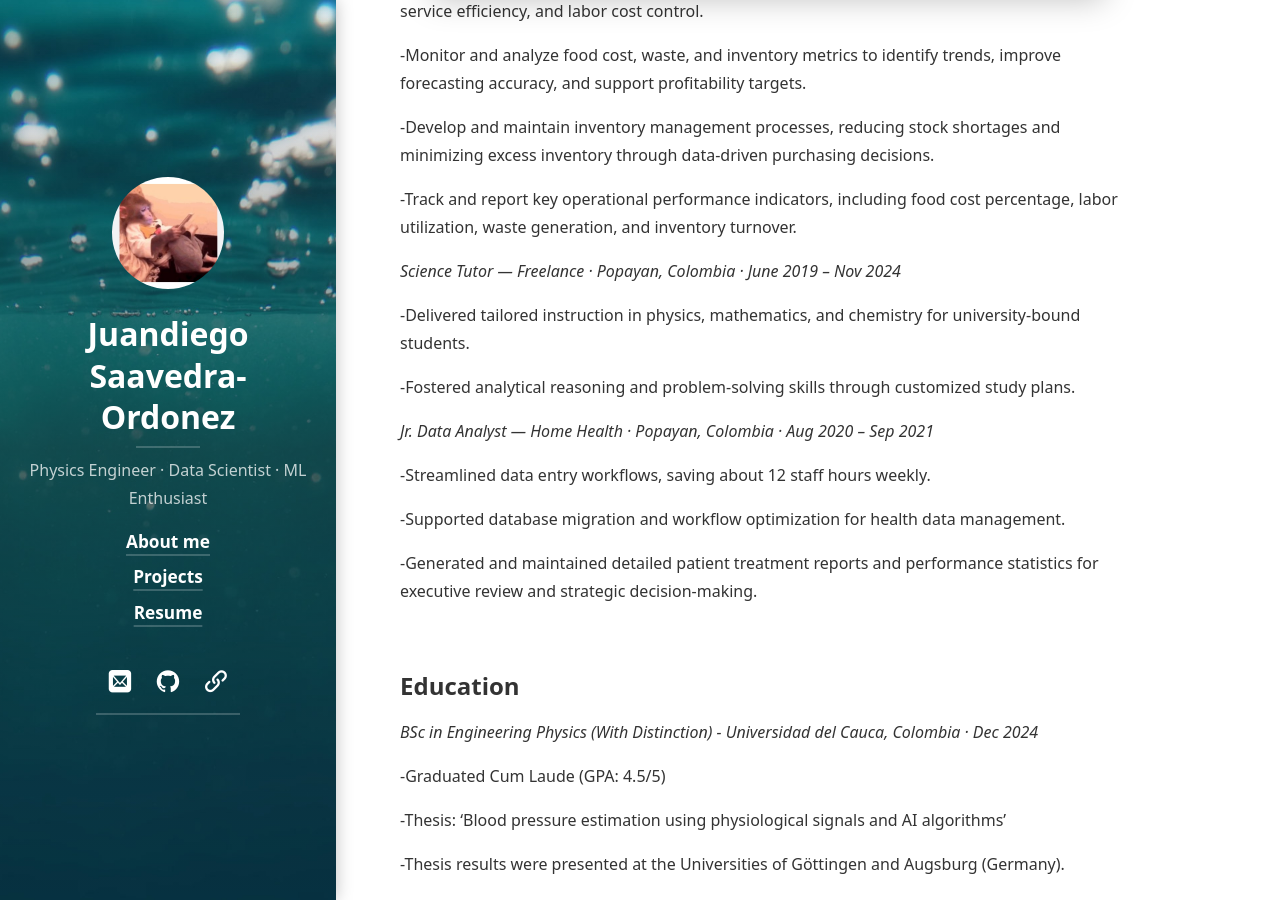
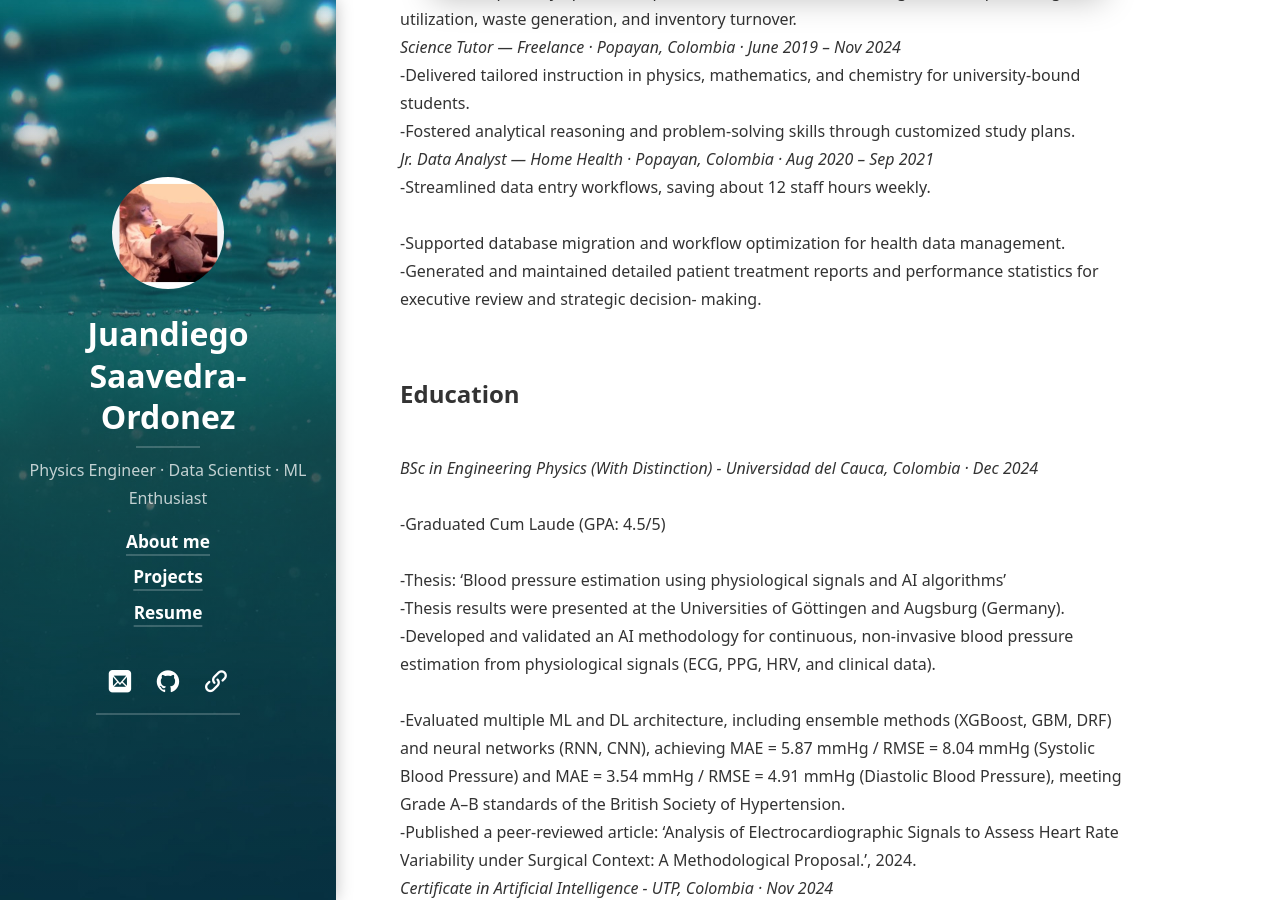
Before and after one commit to jdiego1927/jdiego1927.github.io, a Jekyll site: the page built from resume.md, in a window 1280 px wide and 900 px high, scrolled down 1273 px. Built offline with Jekyll 4.4.1, drawn with Linux system fonts in a browser that asks for light colours; cached includes are drawn as plain includes; nearby versions of some CDN libraries; some web fonts are replaced; library files that are not in the unit come from our copies.

```diff
--- a/resume.md
+++ b/resume.md
@@ -21,80 +21,80 @@
 ## Professional experience
 
 *Jr. Line Cook — The Mule · Hamilton, Ontario · Jan 2025 – Dec 2025*
-
+<br>
   -Maintained efficiency and teamwork under high-pressure conditions during peak hours.
-
+<br>
   -Contributed to consistent food quality by following standardized preparation processes and safety protocols.
-
-  -Developed a mobile application to automate ingredient scaling for guacamole preparation using input based calculations. The solution reduced preparation time by 10%.
-
+<br>
+  -Developed a mobile application to automate ingredient scaling for guacamole preparation using input based calculations. The solution     reduced preparation time by 10%.
+<br>
 *Sr. Line Cook — The Mule · Hamilton, Ontario · Dec 2025 – June 2026*
-
+<br>
   -Lead and coordinate line operations during high-volume service, ensuring workflow efficiency and consistent quality standards.
-
+<br>
   -Develop and monitor Cost of Goods Sold plans to support profitability targets and reduce operational waste.
-
+<br>
   -Analyze ingredient usage patterns and portion control to improve cost efficiency and inventory accuracy.
-
+<br>
   -Organize and mentor kitchen staff, fostering teamwork, accountability, and performance consistency.
-
+<br>
 *Sous Chef & kitchen manager — The Mule · Hamilton, Ontario · June 2026 – Present*
-
-  -Lead kitchen operations and coordinate staff scheduling to ensure adequate resource allocation, service efficiency, and labor cost control.
-
-  -Monitor and analyze food cost, waste, and inventory metrics to identify trends, improve forecasting accuracy, and support profitability targets.
-
-  -Develop and maintain inventory management processes, reducing stock shortages and minimizing excess inventory through data-driven purchasing decisions.
-
-  -Track and report key operational performance indicators, including food cost percentage, labor utilization, waste generation, and inventory turnover.
-
+<br>
+  -Lead kitchen operations and coordinate staff scheduling to ensure adequate resource allocation, service efficiency, and labor cost       control.
+<br>
+  -Monitor and analyze food cost, waste, and inventory metrics to identify trends, improve forecasting accuracy, and support                profitability targets.
+<br>
+  -Develop and maintain inventory management processes, reducing stock shortages and minimizing excess inventory through data-driven        purchasing decisions.
+<br>
+  -Track and report key operational performance indicators, including food cost percentage, labor utilization, waste generation, and        inventory turnover.
+<br>
 *Science Tutor — Freelance · Popayan, Colombia · June 2019 – Nov 2024*
-
+<br>
   -Delivered tailored instruction in physics, mathematics, and chemistry for university-bound students.
-
+<br>
   -Fostered analytical reasoning and problem-solving skills through customized study plans.
-
+<br>
 *Jr. Data Analyst — Home Health · Popayan, Colombia · Aug 2020 – Sep 2021*
-
+<br>
   -Streamlined data entry workflows, saving about 12 staff hours weekly.
-
+<br>
   -Supported database migration and workflow optimization for health data management.
-
-  -Generated and maintained detailed patient treatment reports and performance statistics for executive review and strategic decision-making.
-
+<br>
+  -Generated and maintained detailed patient treatment reports and performance statistics for executive review and strategic decision-      making.
+<br>
 ## Education
-
+<br>
 *BSc in Engineering Physics (With Distinction) - Universidad del Cauca, Colombia · Dec 2024*
-
+<br>
   -Graduated Cum Laude (GPA: 4.5/5)
-
+<br>
   -Thesis: 'Blood pressure estimation using physiological signals and AI algorithms'
-
+<br>
   -Thesis results were presented at the Universities of Göttingen and Augsburg (Germany).
-
-  -Developed and validated an AI methodology for continuous, non-invasive blood pressure estimation from  physiological signals (ECG, PPG, HRV, and clinical data).
-
-  -Evaluated multiple ML and DL architecture, including ensemble methods (XGBoost, GBM, DRF) and neural  networks (RNN, CNN), achieving MAE = 5.87 mmHg / RMSE = 8.04 mmHg (Systolic Blood Pressure) and MAE =  3.54 mmHg / RMSE = 4.91 mmHg (Diastolic Blood Pressure), meeting Grade A–B standards of the British Society  of Hypertension.
-
-  -Published a peer-reviewed article: 'Analysis of Electrocardiographic Signals to Assess Heart Rate Variability under   Surgical Context: A Methodological Proposal.', 2024.
-
+<br>
+  -Developed and validated an AI methodology for continuous, non-invasive blood pressure estimation from  physiological signals (ECG,       PPG, HRV, and clinical data).
+<br>
+  -Evaluated multiple ML and DL architecture, including ensemble methods (XGBoost, GBM, DRF) and neural  networks (RNN, CNN), achieving     MAE = 5.87 mmHg / RMSE = 8.04 mmHg (Systolic Blood Pressure) and MAE =  3.54 mmHg / RMSE = 4.91 mmHg (Diastolic Blood Pressure),         meeting Grade A–B standards of the British Society  of Hypertension.
+<br>
+  -Published a peer-reviewed article: 'Analysis of Electrocardiographic Signals to Assess Heart Rate Variability under   Surgical           Context: A Methodological Proposal.', 2024.
+<br>
 *Certificate in Artificial Intelligence - UTP, Colombia · Nov 2024*
-
+<br>
   -Final project: ' Prostate cancer detection using supervised machine learning models'
-
-  -Applied image preprocessing and segmentation techniques to extract biomarkers, achieving 90% classification  accuracy in prostate cancer detection.
-
+<br>
+  -Applied image preprocessing and segmentation techniques to extract biomarkers, achieving 90% classification  accuracy in prostate        cancer detection.
+<br>
 *Google Advanced Data Analytics Professional Certificate · Mar 2026*
-
+<br>
   -Applied advanced statistical analysis, regression modeling, hypothesis testing, and machine learning techniques.
-
+<br>
   -Developed end-to-end data projects including data cleaning, EDA, model validation, and business insight communication.
-
+<br>
   -Strengthened skills in Python, data storytelling, and stakeholder-focused reporting.
-
+<br>
 *Aditional professional course work*
-
+<br>
   -Total SQL (2024)
-
+<br>
   -Power BI for Business Intelligence (2024)
   -Agile Fundamentals (2024)
```
